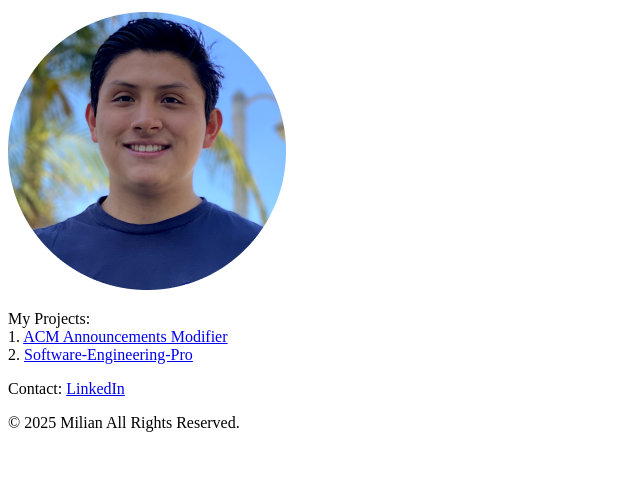
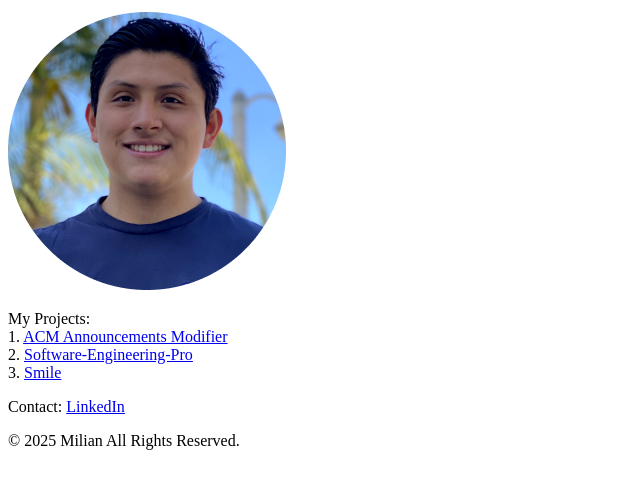
Before and after one commit to brian-250/portfolio, a plain HTML site: page index.html in a window 1280 px wide. Shown: the part 112-600 px from the top of the page, without its empty margins (0-640 px from the left). Drawn offline with Linux system fonts and the light colour scheme; a script that the page names is missing.

Commit message:
Add project, smile

```diff
--- a/index.html
+++ b/index.html
@@ -21,6 +21,8 @@
             1. <a href="https://github.com/brian-250/ACM-Announcement-Modifier">ACM Announcements Modifier</a>
             <br>
             2. <a href="https://github.com/brian-250/Software-Engineering-Pro">Software-Engineering-Pro</a>
+            <br>
+            3. <a href="https://github.com/brian-250/smile">Smile</a>
         </p>
     </main>
     <footer>
```
